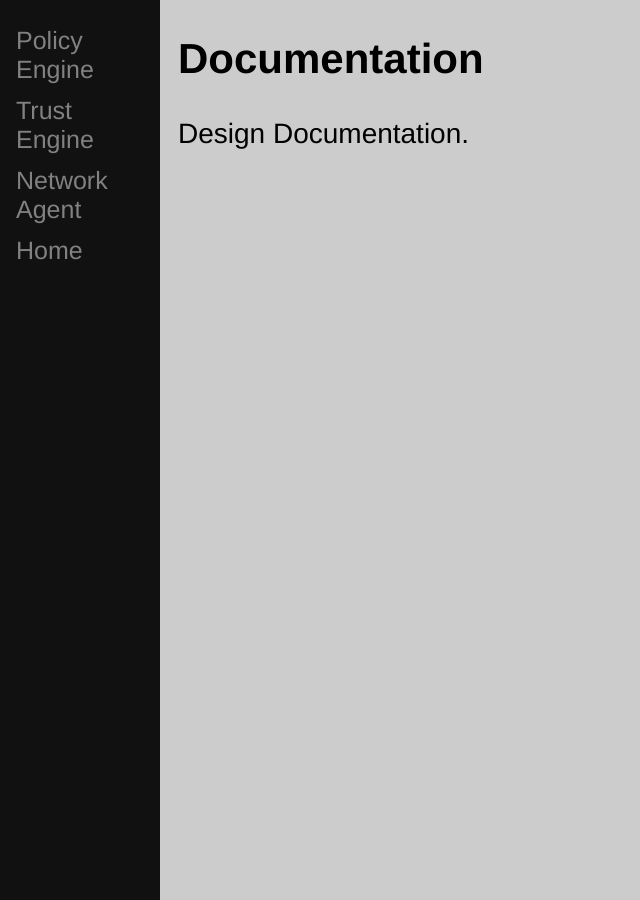
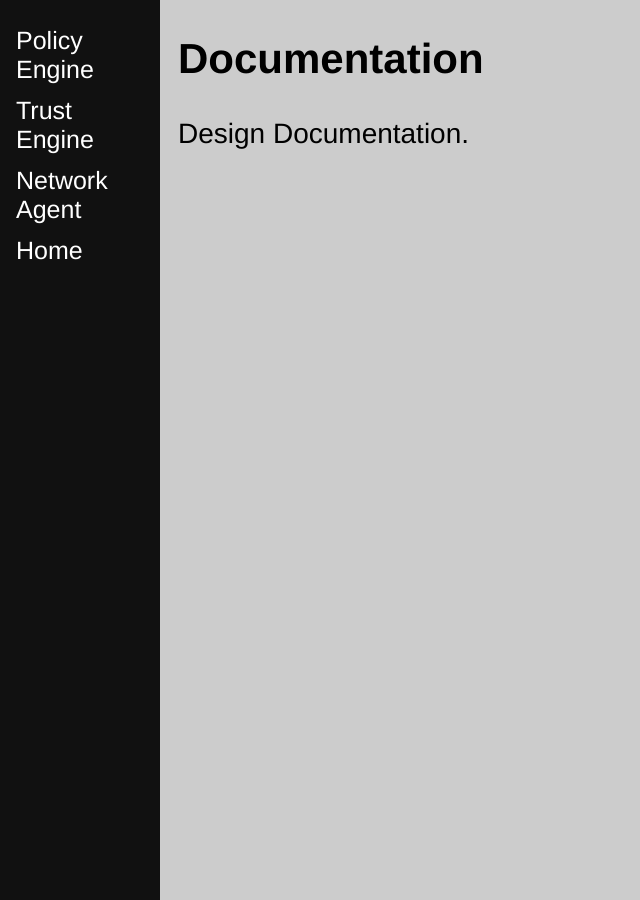
Before and after one commit to WWUZeroTrust/WWUZeroTrust.github.io, a Jekyll site: the page Documentation/index.html, which Jekyll copies as it is, in a window 1280 px wide. Shown: the whole page, without its empty margins (0-640 px from the left). Built offline with Jekyll 4.4.1, drawn with Linux system fonts in a browser that asks for light colours.

Commit message:
Update index.html

```diff
--- a/Documentation/index.html
+++ b/Documentation/index.html
@@ -24,12 +24,12 @@ body {
   padding: 6px 8px 6px 16px;
   text-decoration: none;
   font-size: 25px;
-  color: #818181;
+  color: white;
   display: block;
 }
 
 .sidenav a:hover {
-  color: #f1f1f1;
+  text-decoration: underline;
 }
 
 .main {
```
